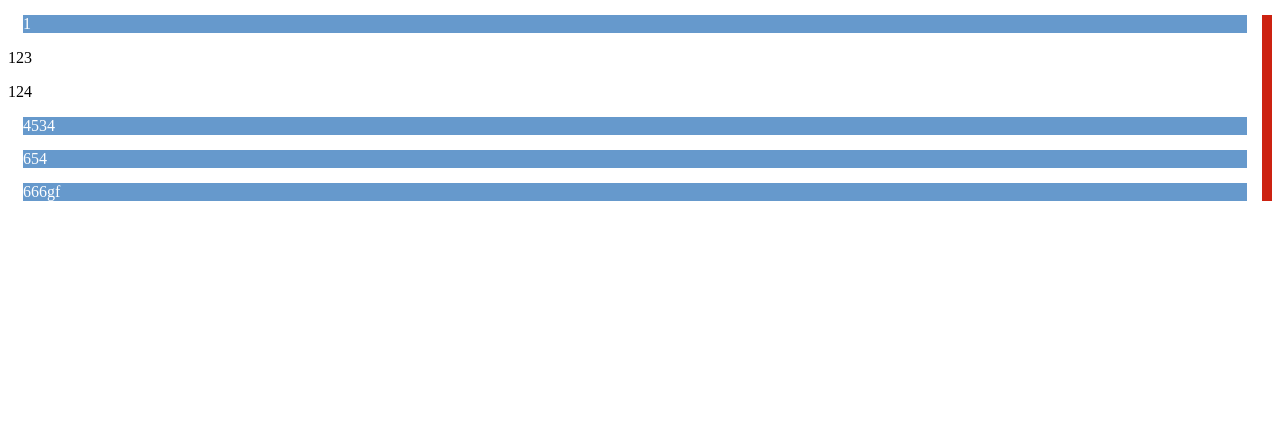
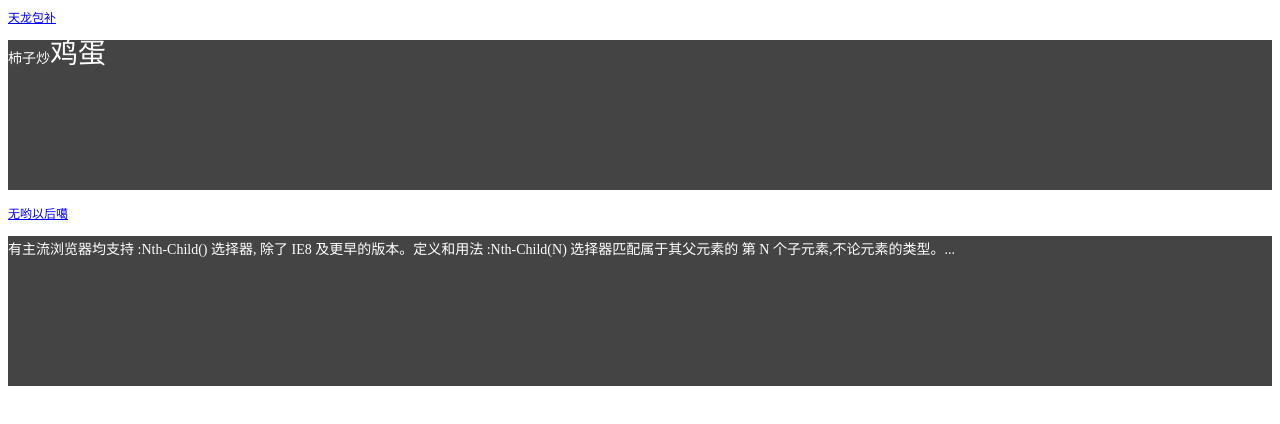
Before and after one commit to any86/webpack-mulit-page-start, a website built with webpack: page src/view/index.html in a window 1280 px wide. Built offline with nearby package versions, Linux system fonts and the light colour scheme.

Commit message:
no message

```diff
--- a/src/components/list/list.html
+++ b/src/components/list/list.html
@@ -1,9 +1,10 @@
 <!--list组件的html-->
 <div class="list">
-	<p class="a">1</p>
-	<p class="b">123</p>
-	<p class="b">124</p>
-	<p class="a">4534</p>
-	<p class="a">654</p>
-	<p class="a">666gf</p>
+	<img src="../../img/1.jpg" height="300" width="300" alt="">
+	<a class="b" href="#1">天龙包补</a>
+	<p class="a">柿子炒<span>鸡蛋</span></p>
+	<a class="a" href="#2">无哟以后噶</a>
+	<p class="aa">有主流浏览器均支持 :nth-child() 选择器,
+	除了 IE8 及更早的版本。定义和用法 :nth-child(n) 选择器匹配属于其父元素的
+	第 N 个子元素,不论元素的类型。...</p>
 </div>
--- a/src/components/list/list.scss
+++ b/src/components/list/list.scss
@@ -1,12 +1,18 @@
 //list组件的scss
-.list {
-    border-right: 10px solid #c21;
-    .a {
-        background: #69c;
-        margin: 15px;
-        color: #fff;
-    }
-    .a.b {
-        color: #fc0;
-    }
+@mixin font_center($height){height:$height;line-height:$height;}
+body{font-family: '微软雅黑';}
+.list{
+	img{clip:rect(30px,30px,30px,30px);position: absolute;}
+	font-size: 12px;
+	p{background:#444;color:#fff;text-transform:capitalize;
+		height: 150px;line-height: 2em;
+		font-size: 14px;
+		// white-space: pre-line;
+		// direction: rtl;
+		// font-size:1.2em;font-variant: small-caps;
+		// font:caption;text-indent: 2;
+		// &:first-line{color:#499;}
+		// &:first-letter{font-size:2em;color:#f99;}
+	}
+	span{font-size: 2em;}
 }
```
Also changed, not shown: build/webpack.prod.conf.js, src/img/1.jpg (added).
